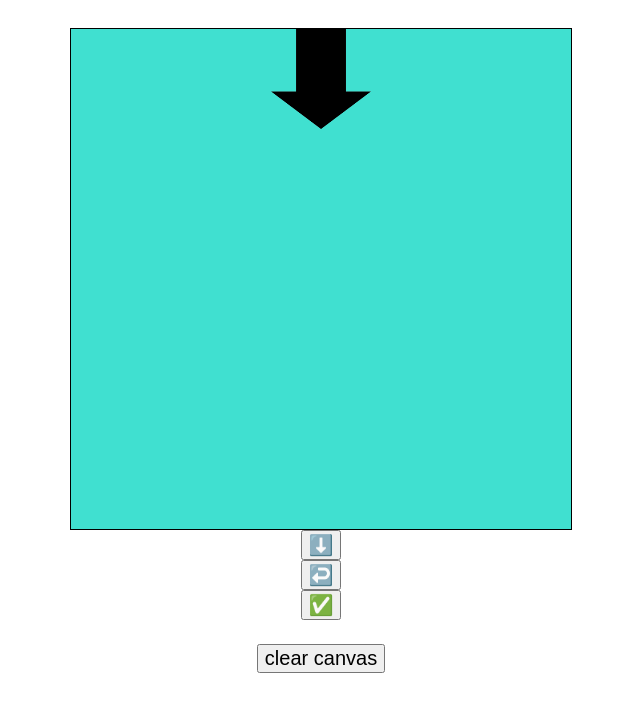
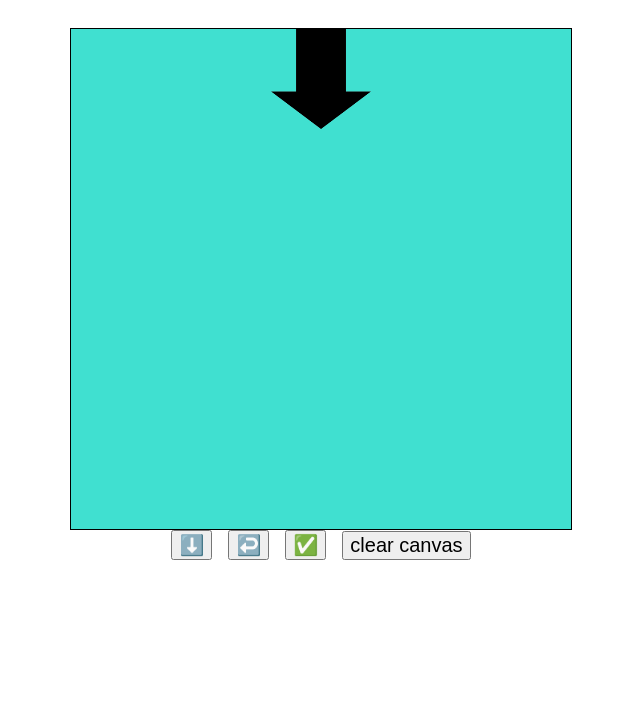
Before and after one commit to Steppico/a-maze-ing, a website: page src/index.html in a window 1280 px wide. Shown: the part 82-794 px from the top of the page, without its empty margins (319-959 px from the left). Drawn offline with Linux system fonts and the light colour scheme.

Commit message:
issue 5: moving buttons in a separated container called missionControl.

```diff
--- a/src/index.html
+++ b/src/index.html
@@ -12,11 +12,13 @@
 
 <body>
     <h1>a-MAZE-ing</h1>
-    <button class="moveForward">⬇️</button>
-    <button class="rotate">↩️</button>
-    <button class="execute">✅</button>
+    <div class="missionControl">
+        <button class="moveForward">⬇️</button>
+        <button class="rotate">↩️</button>
+        <button class="execute">✅</button>
+        <button class='clear'>clear canvas</button>
+    </div>
     <p class="pattern"></p>
-    <button class='clear'>clear canvas</button>
 </body>
 <script type="text/javascript" src="script.js"></script>
 
--- a/src/script.js
+++ b/src/script.js
@@ -1,5 +1,6 @@
 window.onload = () => {
 	const arrow = "./arrow.png";
+	const missionControl = document.getElementsByClassName('missionControl')[0];
 	const moveForward = document.getElementsByClassName('moveForward')[0];
 	const rotate = document.getElementsByClassName('rotate')[0];
 	const executeCommands = document.getElementsByClassName('execute')[0];
@@ -12,7 +13,7 @@ window.onload = () => {
 	element.height = 500;
 	element.tabIndex = '1';
 
-	document.body.insertBefore(element, moveForward);
+	document.body.insertBefore(element, missionControl);
 
 	const canvas = element;
 	const ctx = canvas.getContext('2d');
```
